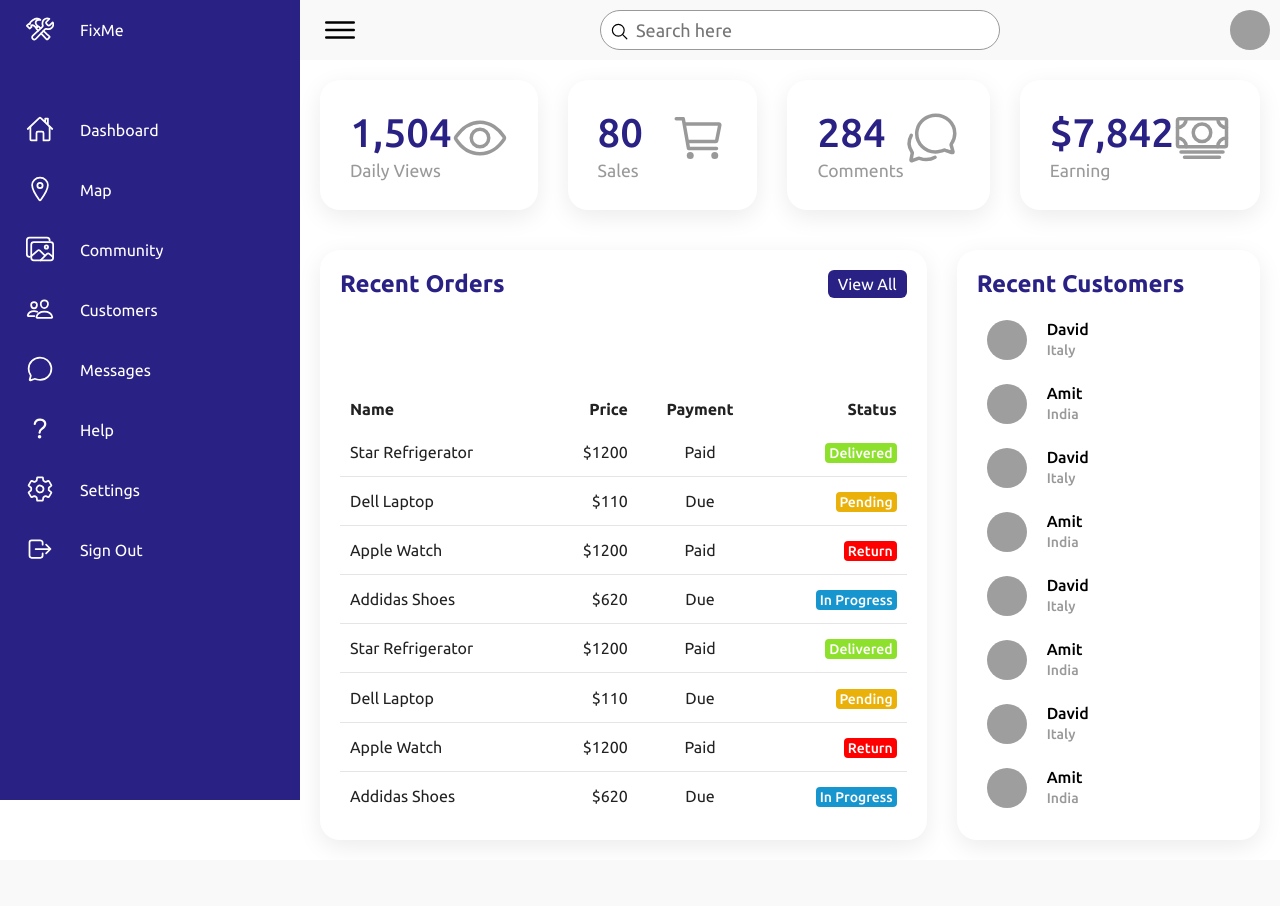
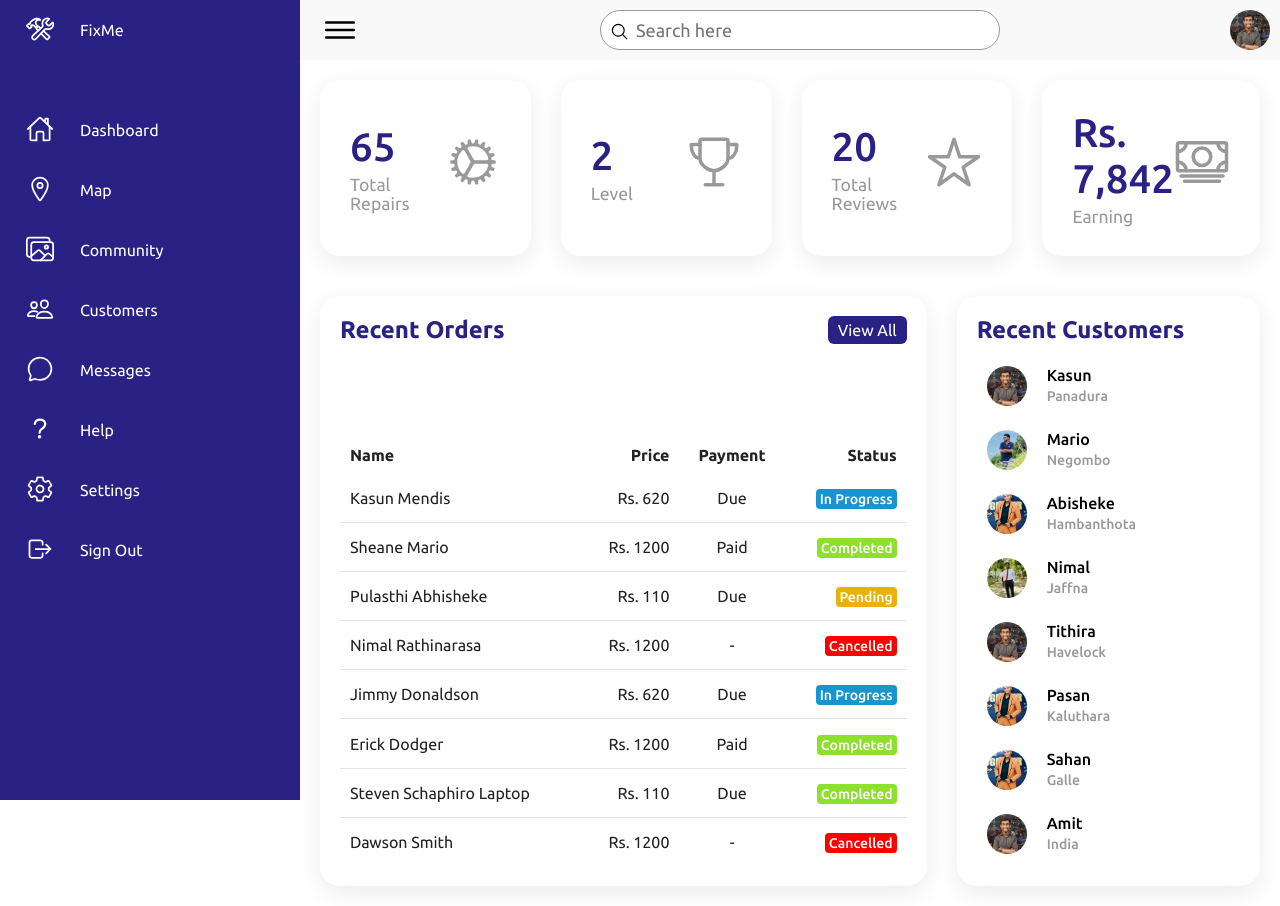
Before and after one commit to kasunmendis7/fixme-technologies, a PHP site: page /technician-dashboard in a window 1280 px wide. Before the commit the page ends 808 px from the top, so only its background shows below. Run offline with PHP 8.4, Linux system fonts and the light colour scheme; grey boxes are pictures that could not be loaded.

Commit message:
partially finished the dashboard

```diff
--- a/controllers/TechnicianController.php
+++ b/controllers/TechnicianController.php
@@ -27,4 +27,9 @@ class TechnicianController extends Controller
         $this->setLayout('auth');
         return $this->render('/technician/technician-dashboard');
     }
+    public function technicianMap()
+    {
+        $this->setLayout('auth');
+        return $this->render('/technician/technician-map');
+    }
 }
--- a/public/css/technician/technician-dashboard.css
+++ b/public/css/technician/technician-dashboard.css
@@ -228,6 +228,7 @@ body {
     border-radius: 20px;
     display: flex;
     justify-content: space-between;
+    align-items: center;
     cursor: pointer;
     box-shadow: 0 7px 25px rgba(0, 0, 0, 0.08);
 }
--- a/public/index.php
+++ b/public/index.php
@@ -20,6 +20,7 @@ $app->router->get('/service-centre-sign-up', [ServiceCentreController::class, 's
 $app->router->get('/service-centre-login', [ServiceCentreController::class, 'serviceCentreLogin']);
 $app->router->get('/technician-home', [TechnicianController::class, 'technicianHome']);
 $app->router->get('/technician-dashboard', [TechnicianController::class, 'technicianDashboard']);
+$app->router->get('/technician-map', [TechnicianController::class, 'technicianMap']);
 
 $app->run();
 
--- a/views/technician/components/header.php
+++ b/views/technician/components/header.php
@@ -14,6 +14,6 @@
             </div>
 
             <div class="user">
-                <img src="/assets/imgs/customer01.jpg" alt="">
+                <img src="/assets/technician-dashboard/customer02.jpg" alt="">
             </div>
         </div>
--- a/views/technician/components/sidebar.php
+++ b/views/technician/components/sidebar.php
@@ -46,7 +46,7 @@
             </li>
 
             <li>
-                <a href="#">
+                <a href="/technician-messages">
                         <span class="icon">
                             <ion-icon name="chatbubble-outline"></ion-icon>
                         </span>
--- a/views/technician/technician-dashboard.php
+++ b/views/technician/technician-dashboard.php
@@ -5,8 +5,7 @@
         <meta name="viewport"
               content="width=device-width, user-scalable=no, initial-scale=1.0, maximum-scale=1.0, minimum-scale=1.0">
         <meta http-equiv="X-UA-Compatible" content="ie=edge">
-        <title>Technician Home</title>
-
+        <title>Technician Dashboard</title>
         <link rel="stylesheet" href="/css/technician/technician-dashboard.css">
     </head>
     <body>
@@ -20,40 +19,41 @@
         <div class="cardBox">
             <div class="card">
                 <div>
-                    <div class="numbers">1,504</div>
-                    <div class="cardName">Daily Views</div>
+                    <div class="numbers">65</div>
+                    <div class="cardName">Total Repairs</div>
                 </div>
 
                 <div class="iconBx">
-                    <ion-icon name="eye-outline"></ion-icon>
+                    <ion-icon name="cog-outline"></ion-icon>
                 </div>
             </div>
 
             <div class="card">
                 <div>
-                    <div class="numbers">80</div>
-                    <div class="cardName">Sales</div>
+                    <div class="numbers">2</div>
+                    <div class="cardName">Level</div>
                 </div>
 
                 <div class="iconBx">
-                    <ion-icon name="cart-outline"></ion-icon>
+                    <ion-icon name="trophy-outline"></ion-icon>
+
                 </div>
             </div>
 
             <div class="card">
                 <div>
-                    <div class="numbers">284</div>
-                    <div class="cardName">Comments</div>
+                    <div class="numbers">20</div>
+                    <div class="cardName">Total Reviews</div>
                 </div>
 
                 <div class="iconBx">
-                    <ion-icon name="chatbubbles-outline"></ion-icon>
+                    <ion-icon name="star-outline"></ion-icon>
                 </div>
             </div>
 
             <div class="card">
                 <div>
-                    <div class="numbers">$7,842</div>
+                    <div class="numbers">Rs. 7,842</div>
                     <div class="cardName">Earning</div>
                 </div>
 
@@ -83,59 +83,58 @@
 
                     <tbody>
                     <tr>
-                        <td>Star Refrigerator</td>
-                        <td>$1200</td>
+                        <td>Kasun Mendis</td>
+                        <td>Rs. 620</td>
+                        <td>Due</td>
+                        <td><span class="status inProgress">In Progress</span></td>
+                    </tr>
+                    <tr>
+                        <td>Sheane Mario</td>
+                        <td>Rs. 1200</td>
                         <td>Paid</td>
-                        <td><span class="status delivered">Delivered</span></td>
+                        <td><span class="status delivered">Completed</span></td>
                     </tr>
 
                     <tr>
-                        <td>Dell Laptop</td>
-                        <td>$110</td>
+                        <td>Pulasthi Abhisheke</td>
+                        <td>Rs. 110</td>
                         <td>Due</td>
                         <td><span class="status pending">Pending</span></td>
                     </tr>
 
                     <tr>
-                        <td>Apple Watch</td>
-                        <td>$1200</td>
-                        <td>Paid</td>
-                        <td><span class="status return">Return</span></td>
+                        <td>Nimal Rathinarasa</td>
+                        <td>Rs. 1200</td>
+                        <td>-</td>
+                        <td><span class="status return">Cancelled</span></td>
                     </tr>
 
                     <tr>
-                        <td>Addidas Shoes</td>
-                        <td>$620</td>
+                        <td>Jimmy Donaldson</td>
+                        <td>Rs. 620</td>
                         <td>Due</td>
                         <td><span class="status inProgress">In Progress</span></td>
                     </tr>
 
                     <tr>
-                        <td>Star Refrigerator</td>
-                        <td>$1200</td>
+                        <td>Erick Dodger</td>
+                        <td>Rs. 1200</td>
                         <td>Paid</td>
-                        <td><span class="status delivered">Delivered</span></td>
+                        <td><span class="status delivered">Completed</span></td>
                     </tr>
 
                     <tr>
-                        <td>Dell Laptop</td>
-                        <td>$110</td>
+                        <td>Steven Schaphiro Laptop</td>
+                        <td>Rs. 110</td>
                         <td>Due</td>
-                        <td><span class="status pending">Pending</span></td>
+                        <td><span class="status delivered">Completed</span></td>
                     </tr>
 
                     <tr>
-                        <td>Apple Watch</td>
-                        <td>$1200</td>
-                        <td>Paid</td>
-                        <td><span class="status return">Return</span></td>
-                    </tr>
-
-                    <tr>
-                        <td>Addidas Shoes</td>
-                        <td>$620</td>
-                        <td>Due</td>
-                        <td><span class="status inProgress">In Progress</span></td>
+                        <td>Dawson Smith</td>
+                        <td>Rs. 1200</td>
+                        <td>-</td>
+                        <td><span class="status return">Cancelled</span></td>
                     </tr>
                     </tbody>
                 </table>
@@ -150,70 +149,70 @@
                 <table>
                     <tr>
                         <td width="60px">
-                            <div class="imgBx"><img src="assets/imgs/customer02.jpg" alt=""></div>
+                            <div class="imgBx"><img src="assets/technician-dashboard/customer02.jpg" alt=""></div>
                         </td>
                         <td>
-                            <h4>David <br> <span>Italy</span></h4>
+                            <h4>Kasun<br> <span>Panadura</span></h4>
                         </td>
                     </tr>
 
                     <tr>
                         <td width="60px">
-                            <div class="imgBx"><img src="assets/imgs/customer01.jpg" alt=""></div>
+                            <div class="imgBx"><img src="assets/technician-dashboard/customer04.jpg" alt=""></div>
                         </td>
                         <td>
-                            <h4>Amit <br> <span>India</span></h4>
+                            <h4>Mario<br> <span>Negombo</span></h4>
                         </td>
                     </tr>
 
                     <tr>
                         <td width="60px">
-                            <div class="imgBx"><img src="assets/imgs/customer02.jpg" alt=""></div>
+                            <div class="imgBx"><img src="assets/technician-dashboard/customer01.jpg" alt=""></div>
                         </td>
                         <td>
-                            <h4>David <br> <span>Italy</span></h4>
+                            <h4>Abisheke <br> <span>Hambanthota</span></h4>
                         </td>
                     </tr>
 
                     <tr>
                         <td width="60px">
-                            <div class="imgBx"><img src="assets/imgs/customer01.jpg" alt=""></div>
+                            <div class="imgBx"><img src="assets/technician-dashboard/customer03.jpg" alt=""></div>
                         </td>
                         <td>
-                            <h4>Amit <br> <span>India</span></h4>
+                            <h4>Nimal<br> <span>Jaffna</span></h4>
                         </td>
                     </tr>
 
                     <tr>
                         <td width="60px">
-                            <div class="imgBx"><img src="assets/imgs/customer02.jpg" alt=""></div>
+                            <div class="imgBx"><img src="assets/technician-dashboard/customer02.jpg" alt=""></div>
                         </td>
                         <td>
-                            <h4>David <br> <span>Italy</span></h4>
+                            <h4>Tithira <br> <span>Havelock</span></h4>
                         </td>
                     </tr>
 
                     <tr>
                         <td width="60px">
-                            <div class="imgBx"><img src="assets/imgs/customer01.jpg" alt=""></div>
+                            <div class="imgBx"><img src="assets/technician-dashboard/customer01.jpg" alt=""></div>
                         </td>
                         <td>
-                            <h4>Amit <br> <span>India</span></h4>
+                            <h4>Pasan <br> <span>Kaluthara</span></h4>
                         </td>
                     </tr>
 
                     <tr>
                         <td width="60px">
-                            <div class="imgBx"><img src="assets/imgs/customer01.jpg" alt=""></div>
+                            <div class="imgBx"><img src="assets/technician-dashboard/customer01.jpg" alt=""></div>
                         </td>
                         <td>
-                            <h4>David <br> <span>Italy</span></h4>
+                            <h4>Sahan <br> <span>Galle</span></h4>
                         </td>
                     </tr>
 
                     <tr>
                         <td width="60px">
-                            <div class="imgBx"><img src="assets/imgs/customer02.jpg" alt=""></div>
+                            <div class="imgBx"><img src="assets/technician-dashboard/customer02.jpg" alt=""></div>
                         </td>
                         <td>
                             <h4>Amit <br> <span>India</span></h4>
```
Also changed, not shown: public/css/technician/technician-map.css (added, +217 -0 lines), views/technician/technician-map.php (added, +25 -0 lines), public/assets/technician-dashboard/customer01.jpg (added), public/assets/technician-dashboard/customer02.jpg (added), public/assets/technician-dashboard/customer03.jpg (added), public/assets/technician-dashboard/customer04.jpg (added).
